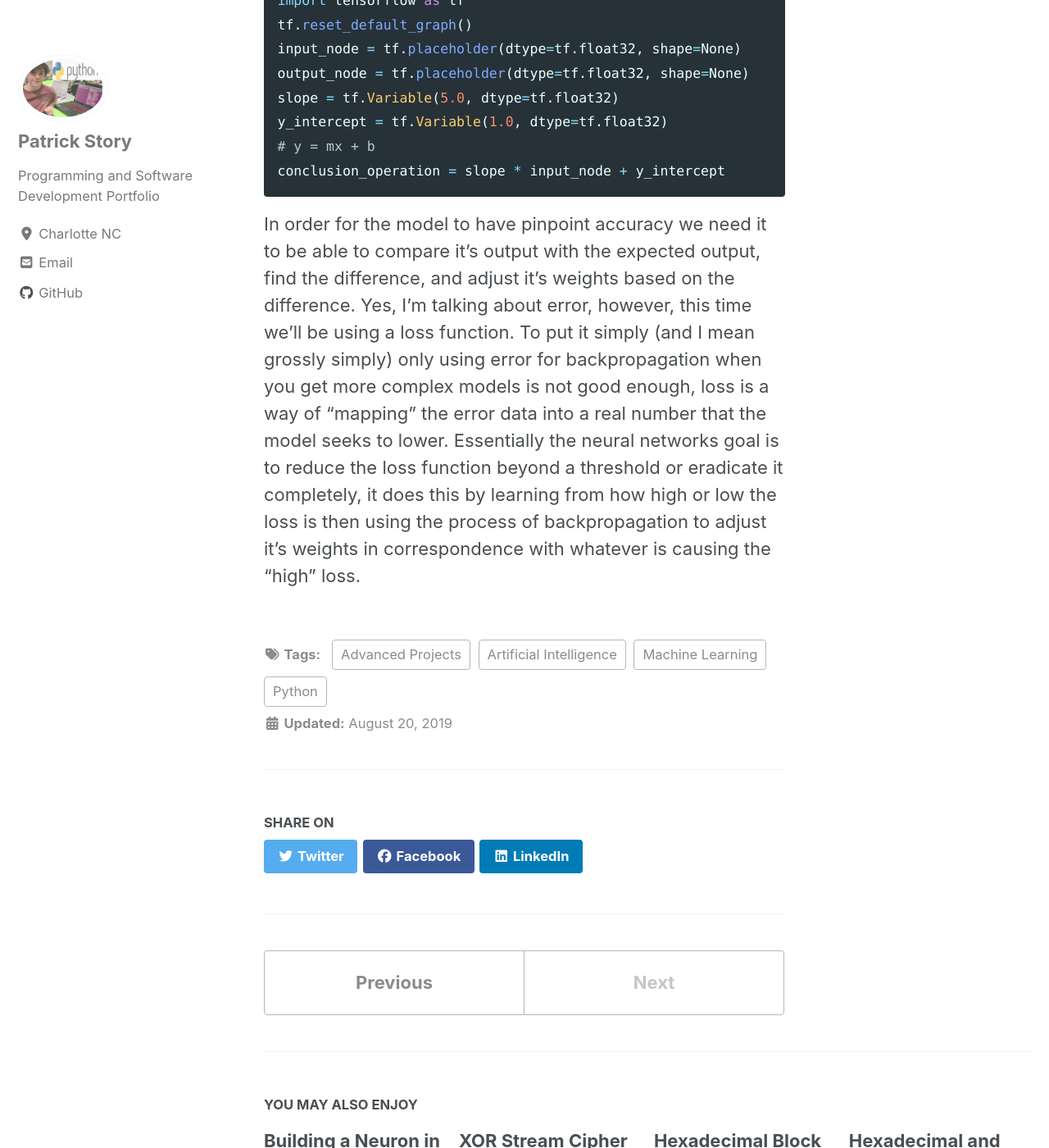
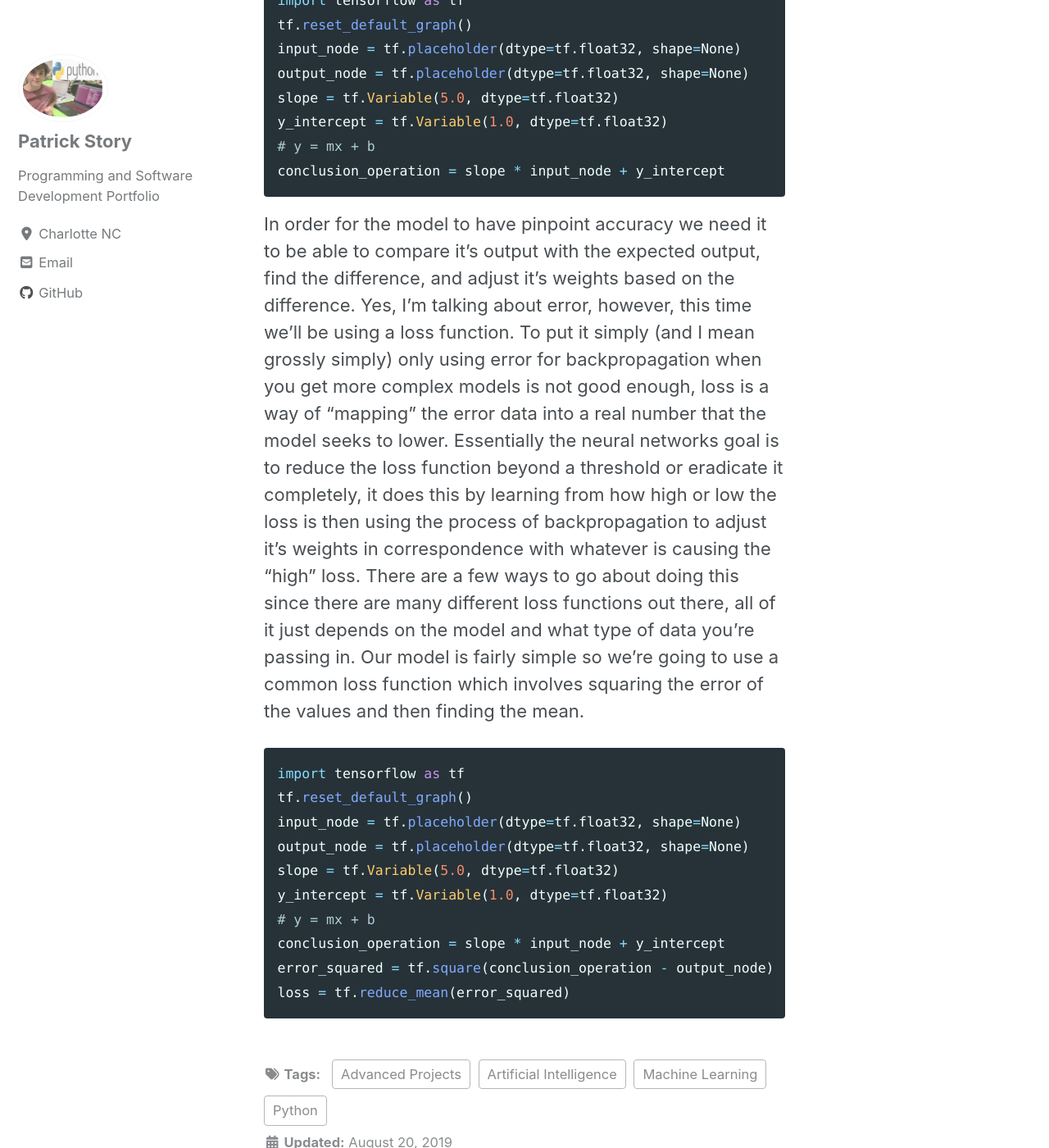
Before and after one commit to Patchyst/Patchyst.github.io, a Jekyll site: the page built from _posts/2019-08-20-tensorflow.md, in a window 1280 px wide and 1400 px high, scrolled down 7056 px. Shown: the whole window at 82% size. Built offline with Jekyll 4.4.1, drawn with Linux system fonts in a browser that asks for light colours; cached includes are drawn as plain includes; nearby versions of some CDN libraries; some of the changed text lies outside the part shown.

Commit message:
updating Tensor Flow project

````diff
--- a/_posts/2019-08-20-tensorflow.md
+++ b/_posts/2019-08-20-tensorflow.md
@@ -128,4 +128,16 @@
 # y = mx + b
 conclusion_operation = slope * input_node + y_intercept
 ```
-In order for the model to have pinpoint accuracy we need it to be able to compare it's output with the expected output, find the difference, and adjust it's weights based on the difference. Yes, I'm talking about error, however, this time we'll be using a loss function. To put it simply (and I mean grossly simply) only using error for backpropagation when you get more complex models is not good enough, loss is a way of "mapping" the error data into a real number that the model seeks to lower. Essentially the neural networks goal is to reduce the loss function beyond a threshold or eradicate it completely, it does this by learning from how high or low the loss is then using the process of backpropagation to adjust it's weights in correspondence with whatever is causing the "high" loss.
+In order for the model to have pinpoint accuracy we need it to be able to compare it's output with the expected output, find the difference, and adjust it's weights based on the difference. Yes, I'm talking about error, however, this time we'll be using a loss function. To put it simply (and I mean grossly simply) only using error for backpropagation when you get more complex models is not good enough, loss is a way of "mapping" the error data into a real number that the model seeks to lower. Essentially the neural networks goal is to reduce the loss function beyond a threshold or eradicate it completely, it does this by learning from how high or low the loss is then using the process of backpropagation to adjust it's weights in correspondence with whatever is causing the "high" loss. There are a few ways to go about doing this since there are many different loss functions out there, all of it just depends on the model and what type of data you're passing in. Our model is fairly simple so we're going to use a common loss function which involves squaring the error of the values and then finding the mean.
+```python
+import tensorflow as tf
+tf.reset_default_graph()
+input_node = tf.placeholder(dtype=tf.float32, shape=None)
+output_node = tf.placeholder(dtype=tf.float32, shape=None)
+slope = tf.Variable(5.0, dtype=tf.float32)
+y_intercept = tf.Variable(1.0, dtype=tf.float32)
+# y = mx + b
+conclusion_operation = slope * input_node + y_intercept
+error_squared = tf.square(conclusion_operation - output_node)
+loss = tf.reduce_mean(error_squared)
+```
````
